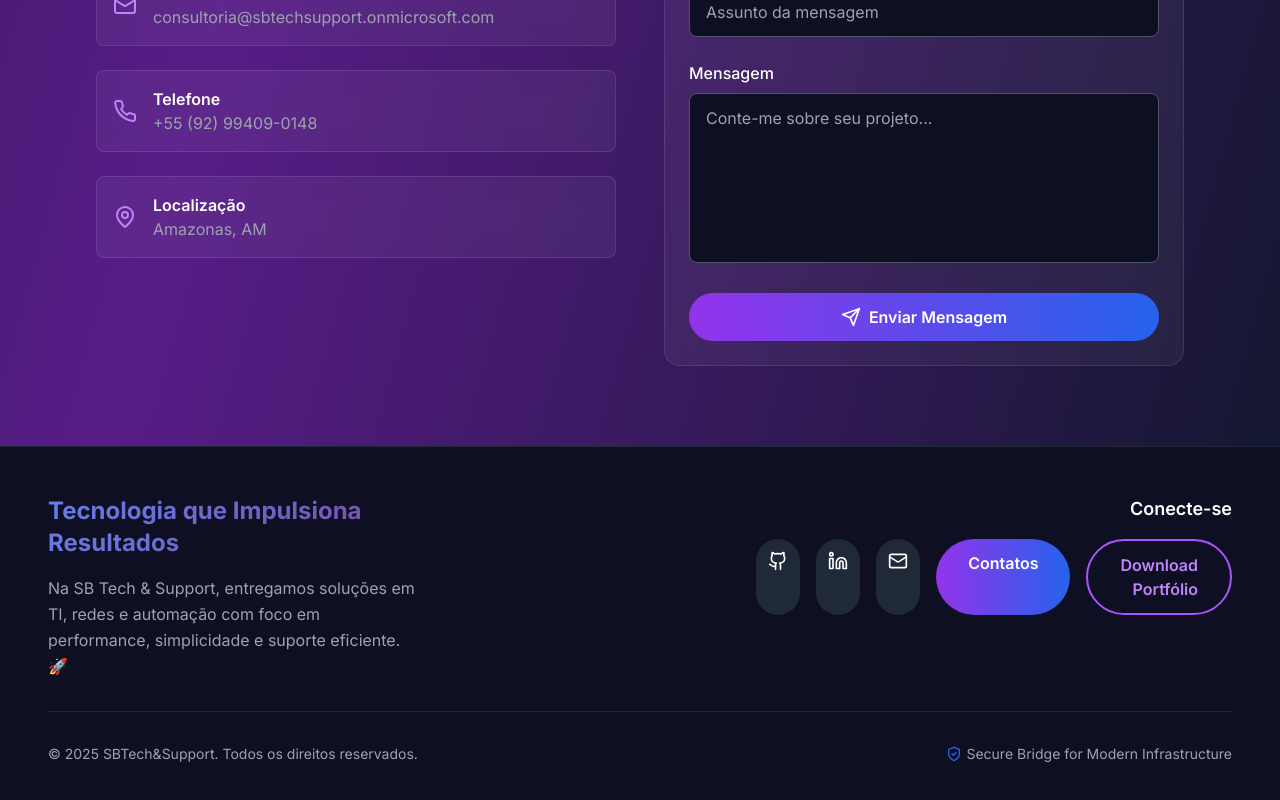
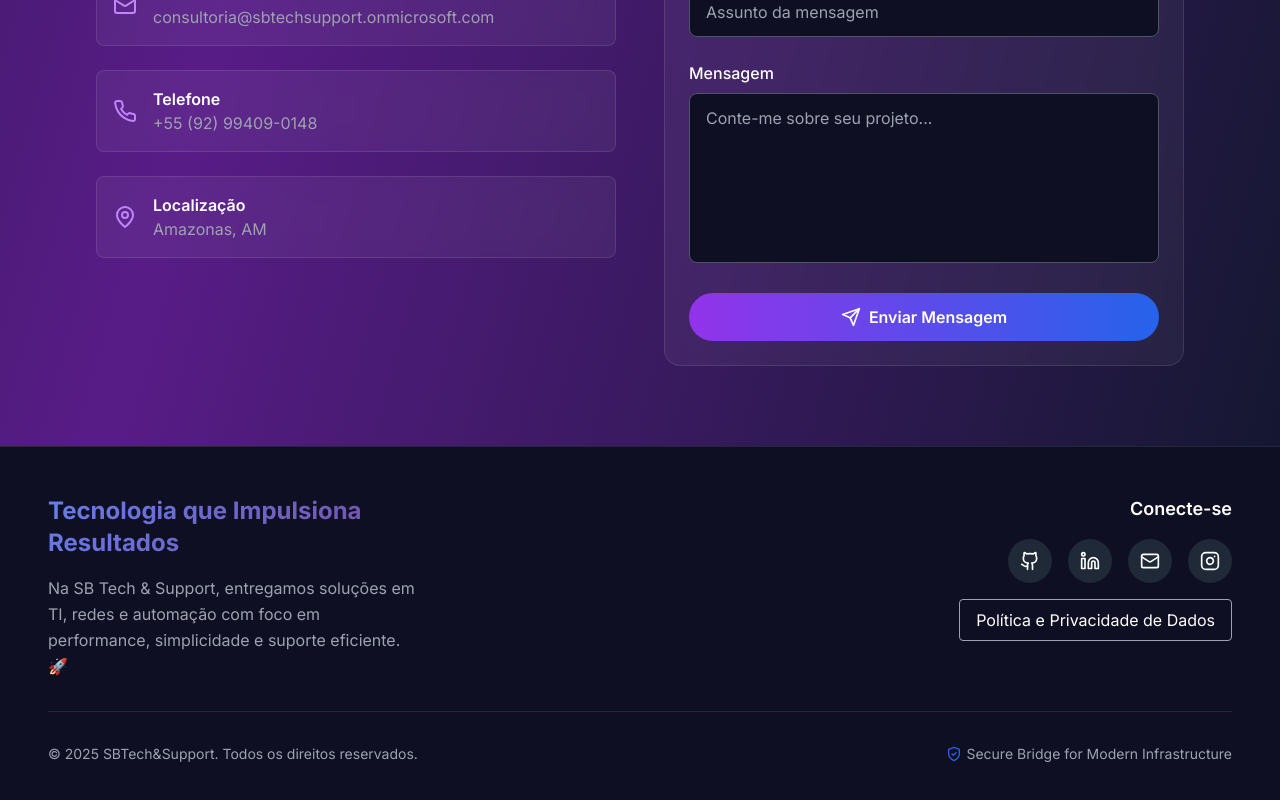
Before and after one commit to B4rbelli/SiteSBTECHSUPPORT, a React (Vite) app: page / in a window 1280 px wide. Shown: the part 3890-4690 px from the top of the page. Built offline with nearby package versions, Linux system fonts and the light colour scheme; the HTML template or start-up script is replaced by a standard one.

Commit message:
Atualizacao Footer estrutura toda + adição links

```diff
--- a/package.json
+++ b/package.json
@@ -31,6 +31,6 @@
     "gh-pages": "^6.3.0",
     "postcss": "^8.4.31",
     "tailwindcss": "^3.3.5",
-    "vite": "^7.0.0"
+    "vite": "^7.0.2"
   }
 }
--- a/src/components/Footer.jsx
+++ b/src/components/Footer.jsx
@@ -1,5 +1,5 @@
 import React from 'react';
-import { Github, Linkedin, Mail, ShieldCheck } from 'lucide-react';
+import { Github, Linkedin, Mail, ShieldCheck, Instagram } from 'lucide-react';  // adicionado Instagram
 
 const Footer = () => {
   const currentYear = new Date().getFullYear();
@@ -16,46 +16,60 @@ const Footer = () => {
             </p>
           </div>
 
-          {/* Espaço reservado (vazio no meio) */}
           <div></div>
 
-          {/* Social Links - agora alinhado à direita */}
+          {/* Social Links */}
           <div className="space-y-4 text-right">
             <h4 className="text-lg font-semibold text-white">Conecte-se</h4>
             <div className="flex justify-end space-x-4">
               <a
-                href="#"
+                href="https://github.com/SBTechSupportBusiness"
+                aria-label="GitHub"
+                target="_blank"
+                rel="noopener noreferrer"
                 className="p-3 bg-gray-800 rounded-full hover:bg-purple-600 transition-colors duration-300"
               >
                 <Github className="w-5 h-5 text-white" />
               </a>
               <a
-                href="#"
+                href="https://linkedin.com/in/seuusuario"
+                aria-label="LinkedIn"
+                target="_blank"
+                rel="noopener noreferrer"
                 className="p-3 bg-gray-800 rounded-full hover:bg-purple-600 transition-colors duration-300"
               >
                 <Linkedin className="w-5 h-5 text-white" />
               </a>
               <a
-                href="#"
+                href="mailto:consultoria@sbtechsupport.onmicrosoft.com"
+                aria-label="E-mail"
                 className="p-3 bg-gray-800 rounded-full hover:bg-purple-600 transition-colors duration-300"
               >
                 <Mail className="w-5 h-5 text-white" />
               </a>
-               <a href="#contact" className="btn-primary">
-              Contatos
+              <a
+                href="https://www.instagram.com/sb.technology.support/"
+                aria-label="Instagram"
+                target="_blank"
+                rel="noopener noreferrer"
+                className="p-3 bg-gray-800 rounded-full hover:bg-purple-600 transition-colors duration-300"
+              >
+                <Instagram className="w-5 h-5 text-white" />
               </a>
+            </div>
+
+            <div className="mt-4">
               <a
                 href="/politica&privacidade_sbtech.pdf"
                 download
-              className="btn-secondary"
+                className="inline-block px-4 py-2 border border-gray-400 rounded hover:bg-purple-600 hover:text-white transition-colors duration-300"
               >
-              Download Portfólio
+                Política e Privacidade de Dados
               </a>
             </div>
           </div>
         </div>
 
-        {/* Bottom Bar */}
         <div className="border-t border-gray-800 mt-8 pt-8 flex flex-col md:flex-row justify-between items-center">
           <p className="text-gray-400 text-sm">
             © {currentYear} SBTech&Support. Todos os direitos reservados.
```
Also changed, not shown: 9 other files (tests, documents, lock files or other folders). Lines whose indentation alone changed are shown as unchanged.
